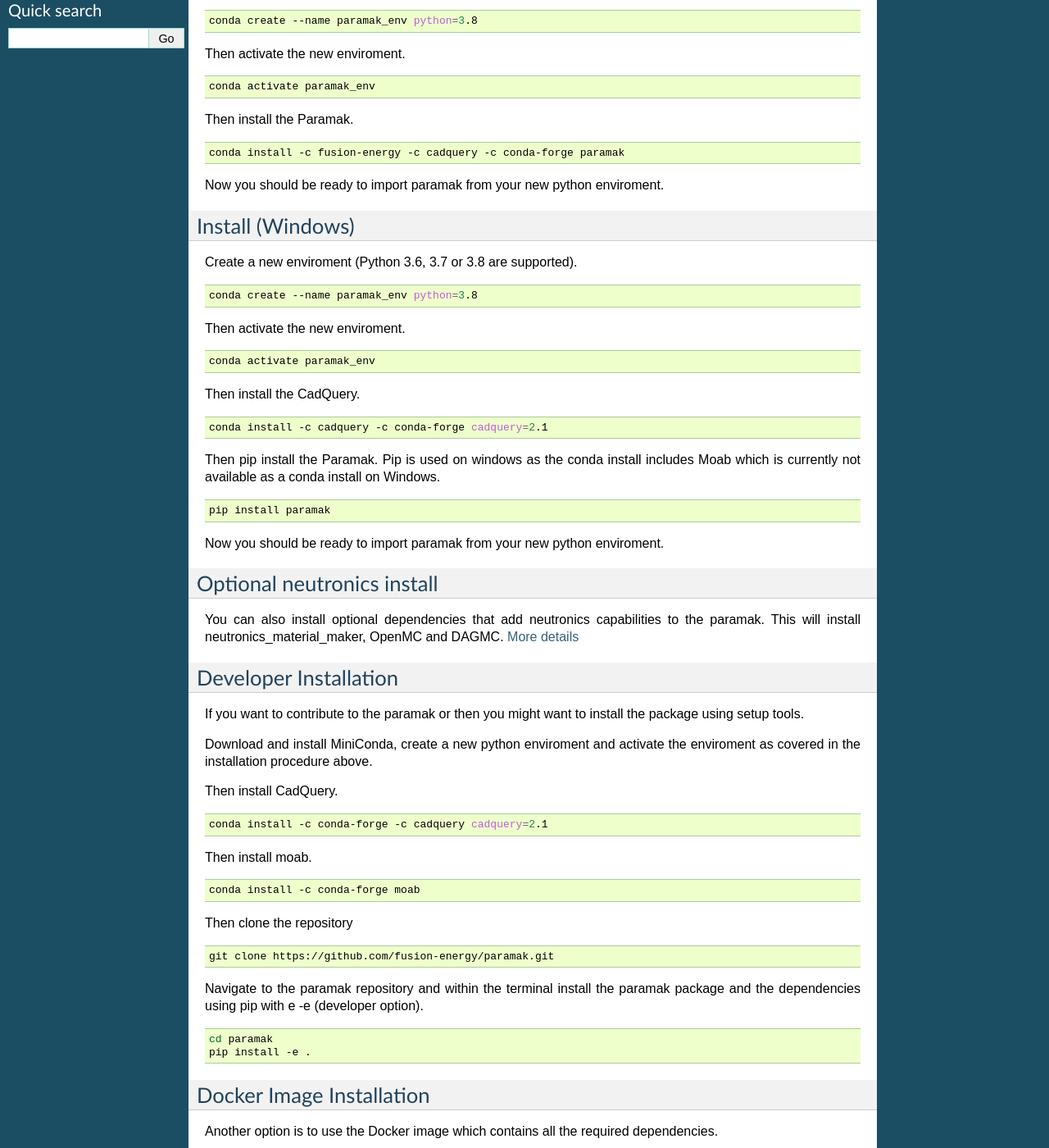
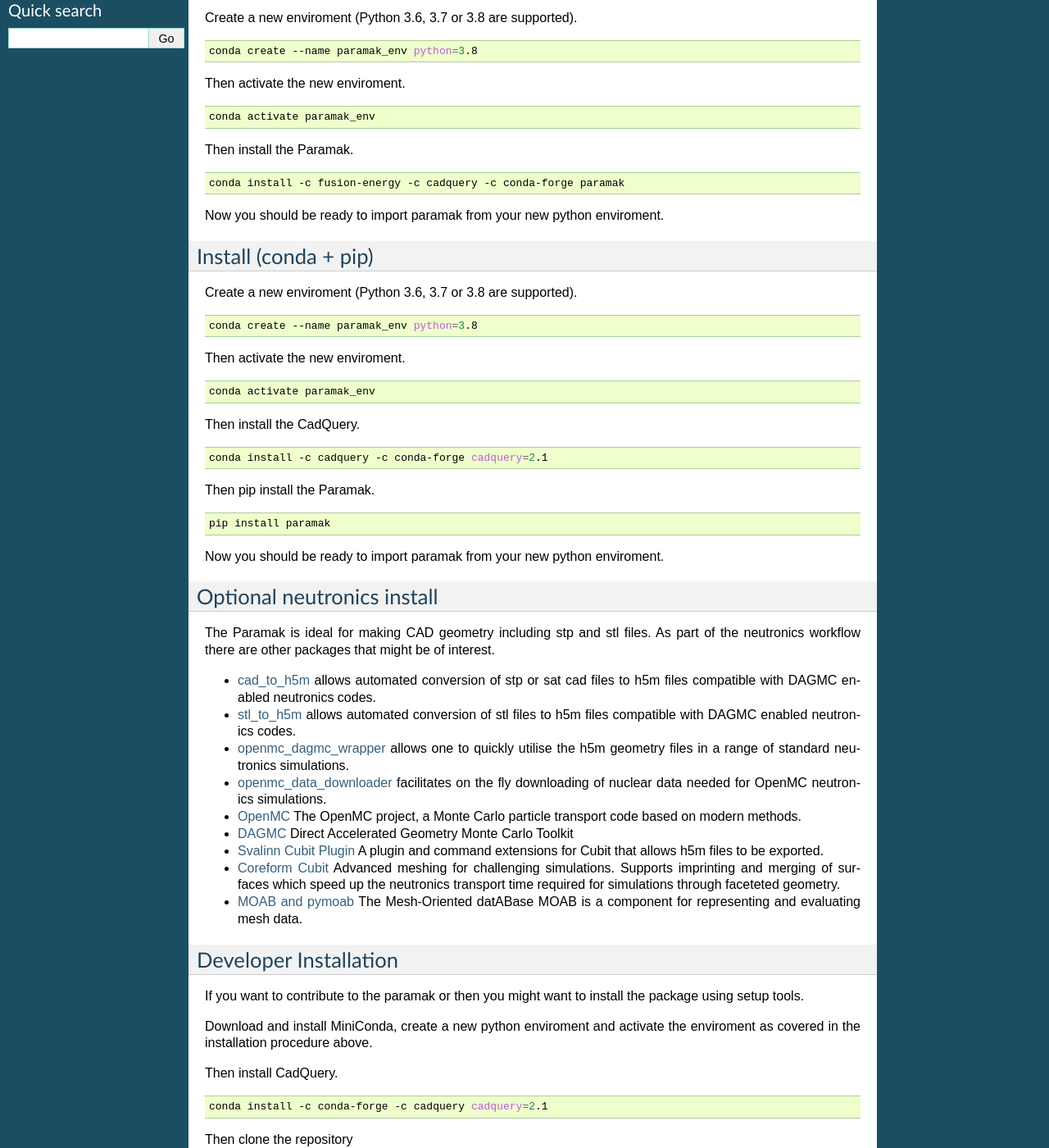
Before and after one commit to fusion-energy/paramak, a Sphinx documentation site: the page built from docs/source/paramak.install.rst, in a window 1280 px wide and 1400 px high, scrolled down 362 px. Shown: the whole window at 82% size. Built offline with Sphinx 7.4.7, drawn with Linux system fonts in a browser that asks for light colours; some of the changed text lies outside the part shown.

Commit message:
removed moab from install instructions

```diff
--- a/docs/source/index.rst
+++ b/docs/source/index.rst
@@ -336,3 +336,9 @@
 .. code-block:: python
 
    my_reactor.export_html('reactor.html')
+
+An interactive 3D object can be embedded into a portable html file.
+
+.. code-block:: python
+
+   my_reactor.export_html_3d('reactor.html')
--- a/docs/source/paramak.install.rst
+++ b/docs/source/paramak.install.rst
@@ -16,8 +16,10 @@
 Once you have Anaconda or MiniConda installed then proceed with the OS specific
 steps.
 
-Install (Linux and Mac)
------------------------
+Install (conda)
+---------------
+
+This is the recommended method.
 
 Create a new enviroment (Python 3.6, 3.7 or 3.8 are supported).
 
@@ -42,8 +44,8 @@
 Now you should be ready to import paramak from your new python enviroment.
 
 
-Install (Windows)
------------------
+Install (conda + pip)
+---------------------
 
 Create a new enviroment (Python 3.6, 3.7 or 3.8 are supported).
 
@@ -65,8 +67,7 @@
 
    conda install -c cadquery -c conda-forge cadquery=2.1
 
-Then pip install the Paramak. Pip is used on windows as the conda install
-includes Moab which is currently not available as a conda install on Windows.
+Then pip install the Paramak.
 
 .. code-block:: bash
 
@@ -78,9 +79,28 @@
 Optional neutronics install
 ---------------------------
 
-You can also install optional dependencies that add neutronics capabilities to
-the paramak. This will install neutronics_material_maker, OpenMC and DAGMC.
-`More details <https://paramak-neutronics.readthedocs.io>`_
+The Paramak is ideal for making CAD geometry including stp and stl files.
+As part of the neutronics workflow there are other packages that might be of
+interest.
+
+* `cad_to_h5m <https://github.com/fusion-energy/cad_to_h5m>`_ allows automated conversion of stp or sat cad files to h5m files compatible with DAGMC enabled neutronics codes.
+
+* `stl_to_h5m <https://github.com/fusion-energy/stl_to_h5m>`_ allows automated conversion of stl files to h5m files compatible with DAGMC enabled neutronics codes.
+
+* `openmc_dagmc_wrapper <https://github.com/fusion-energy/openmc-dagmc-wrapper>`_ allows one to quickly utilise the h5m geometry files in a range of standard neutronics simulations.
+
+* `openmc_data_downloader <https://github.com/openmc-data-storage/openmc_data_downloader>`_ facilitates on the fly downloading of nuclear data needed for OpenMC neutronics simulations.
+
+* `OpenMC <https://github.com/openmc-dev/openmc>`_ The OpenMC project, a Monte Carlo particle transport code based on modern methods.
+
+* `DAGMC <https://github.com/svalinn/DAGMC>`_ Direct Accelerated Geometry Monte Carlo Toolkit
+
+* `Svalinn Cubit Plugin <https://github.com/svalinn/Cubit-plugin/>`_ A plugin and command extensions for Cubit that allows h5m files to be exported.
+
+* `Coreform Cubit <https://github.com/svalinn/Cubit-plugin/>`_ Advanced meshing for challenging simulations. Supports imprinting and merging of surfaces which speed up the neutronics transport time required for simulations through faceteted geometry.
+
+* `MOAB and pymoab <https://github.com/svalinn/Cubit-plugin/>`_ The Mesh-Oriented datABase MOAB is a component for representing and evaluating mesh data.
+
 
 Developer Installation
 ----------------------
@@ -96,13 +116,6 @@
 .. code-block:: bash
 
    conda install -c conda-forge -c cadquery cadquery=2.1
-
-
-Then install moab.
-
-.. code-block:: bash
-
-   conda install -c conda-forge moab
 
 
 Then clone the repository
--- a/setup.py
+++ b/setup.py
@@ -5,7 +5,7 @@
 
 setuptools.setup(
     name="paramak",
-    version="develop",
+    version="0.5.0",
     author="The Paramak Development Team",
     author_email="mail@jshimwell.com",
     description="Create 3D fusion reactor CAD models based on input parameters",
```
Also changed, not shown: other parts of docs/source/paramak.install.rst (+1 -1 lines), 1 other file.
